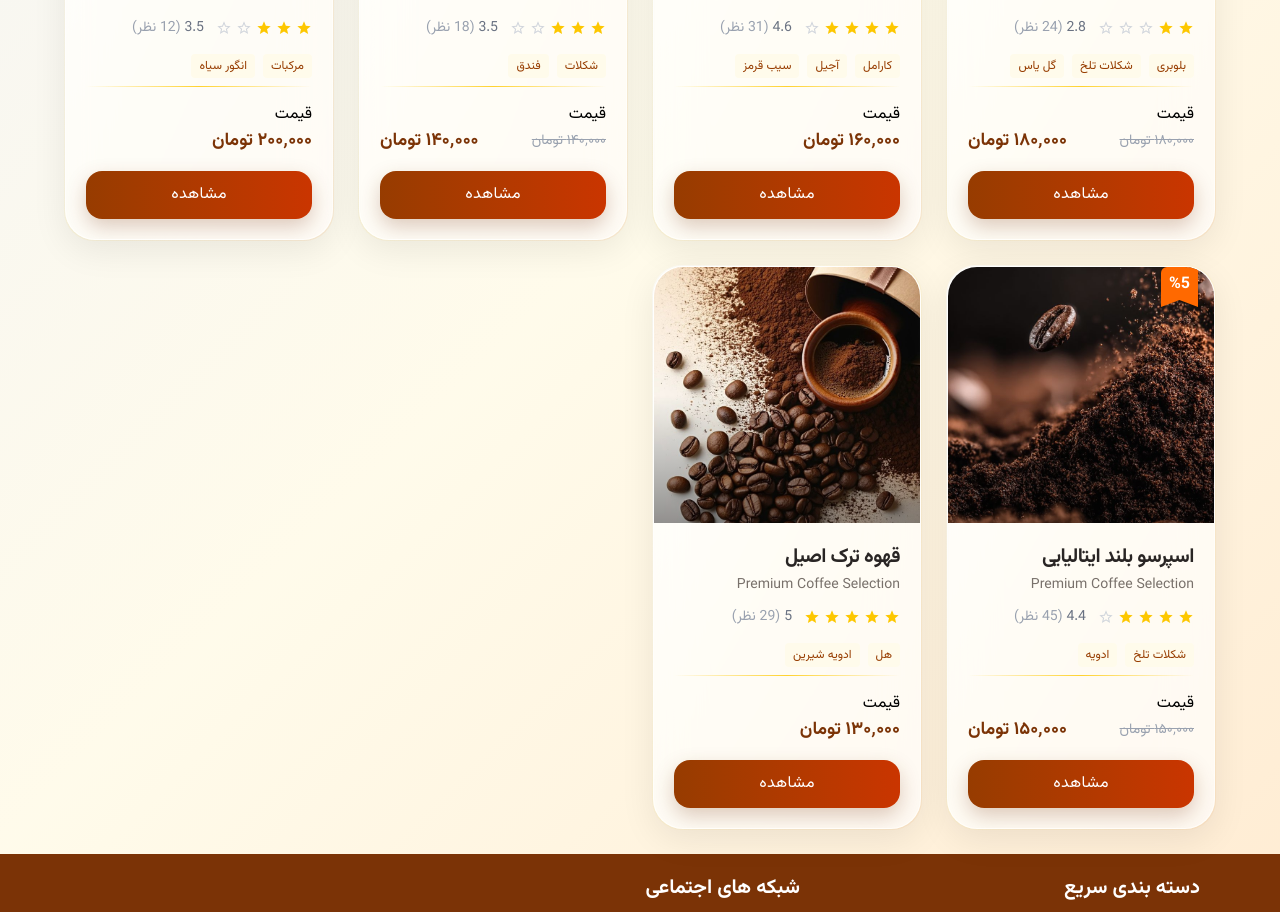
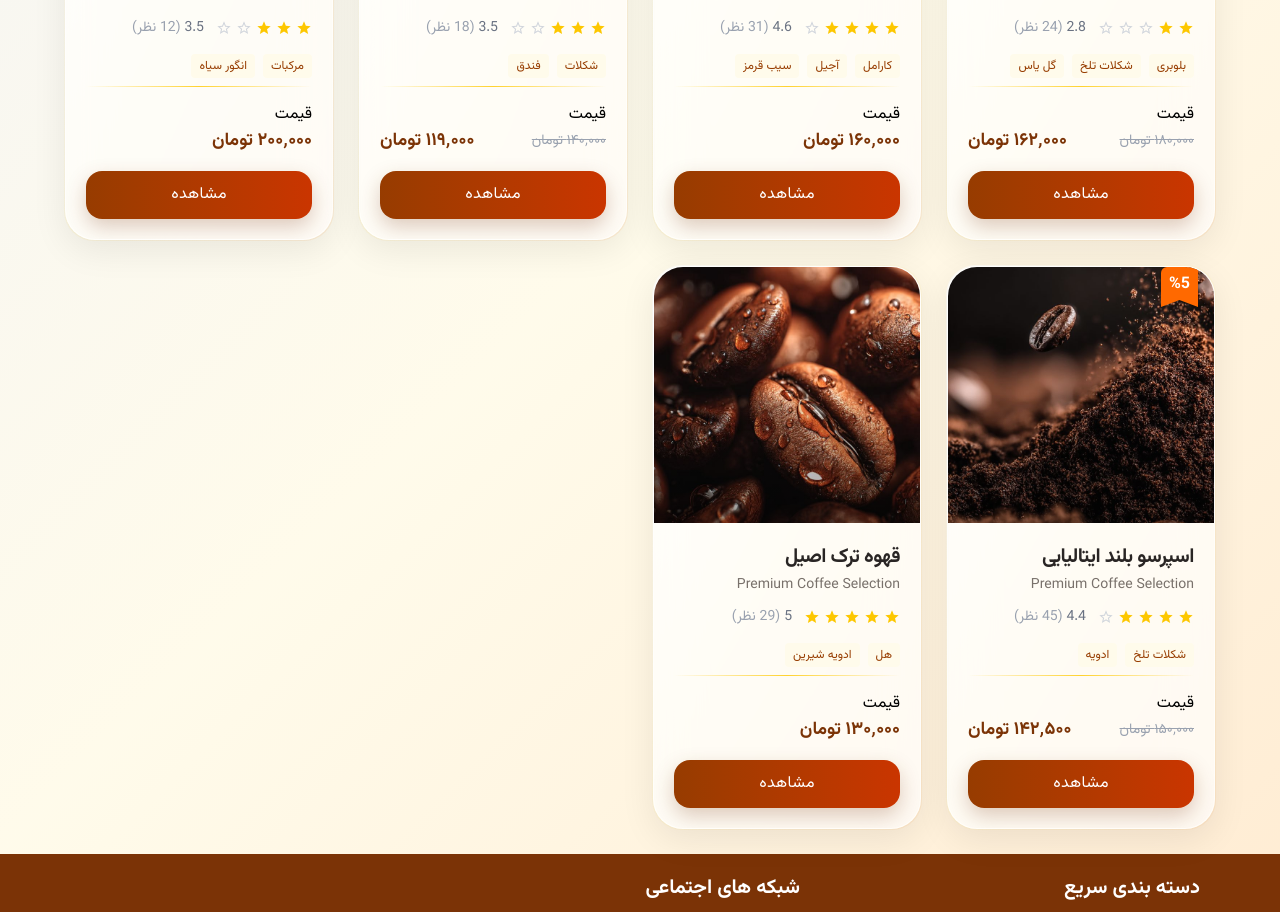
Before and after one commit to yektaakhavan/The-Coffee-Land, a React (Vite) app: page /shop in a window 1280 px wide. Shown: the part 480-1392 px from the top of the page. Built offline with nearby package versions, Linux system fonts and the light colour scheme.

Commit message:
fix a bug in Product Card

```diff
--- a/src/components/shop/ProductCard.jsx
+++ b/src/components/shop/ProductCard.jsx
@@ -81,7 +81,7 @@ function ProductCard({ product }) {
               {/* discounted price */}
               {product.discountPercent > 0 && (
                 <p className="text-amber-900 text-lg font-bold">
-                  <p>{formatPrice(product.basePrice)}</p>
+                  <p>{formatPrice(product.finalPrice)}</p>
                 </p>
               )}
             </div>
--- a/src/data/products.js
+++ b/src/data/products.js
@@ -129,7 +129,7 @@ const products = [
     discountPercent: 0,
     finalPrice: 130000,
     stock: 40,
-    image: "/src/assets/images/product/01.jpg",
+    image: "/src/assets/images/product/06.jpg",
     flavorNotes: ["هل", "ادویه شیرین"],
     acidity: "پایین",
     bitterness: "متوسط",
```
Also changed, not shown: src/assets/images/product/06.jpg (renamed from src/assets/images/product/a01b183d90d4336e1794a9580210c1f4.jpg).
